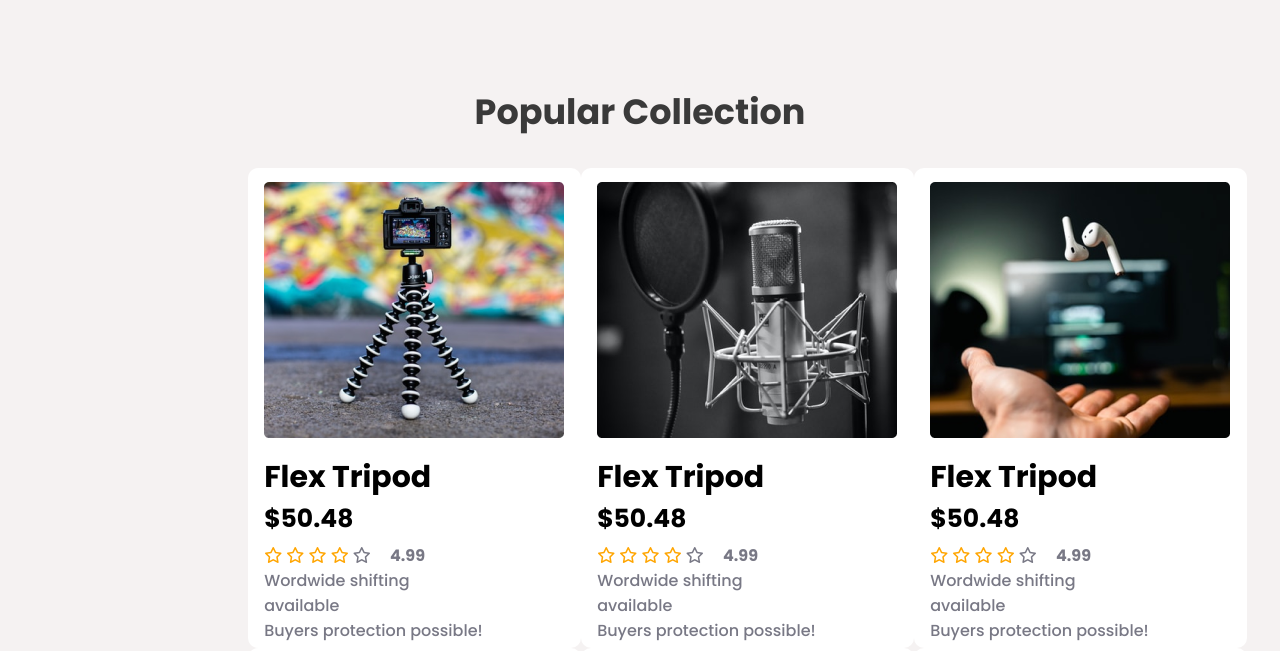
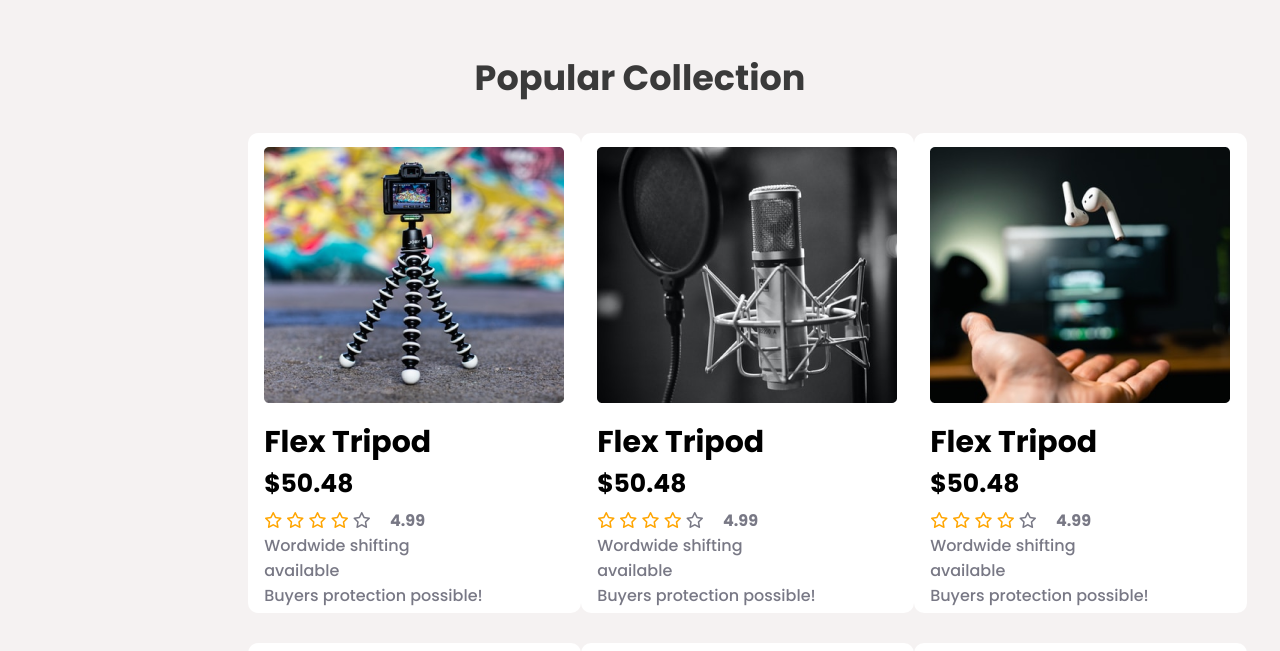
Before and after one commit to mamun2840/Fluencer, a plain HTML site: page index.html in a window 1280 px wide. Shown: the part 1097-1748 px from the top of the page. Drawn offline with Linux system fonts and the light colour scheme.

Commit message:
thred commit

```diff
--- a/style.css
+++ b/style.css
@@ -109,16 +109,21 @@ header{
 
 /* Populer-collection */
 .popular-collection{
-    margin: 10% 19%;
+    display: flex;
+    flex-direction: column;
+    margin: 5%  19%;
+    justify-content: center;
 }
 .popular-collection h2{
-    text-align: center;
     font-size: 35px;
     color: #3A3A3A;
+    text-align: center;
 }
 .whole-article{
     display: grid;
     grid-template-columns: repeat(3,1fr);
+    width: 100%;
+    grid-row-gap: 30px;
 }
 article{
     width: 329px;
```
